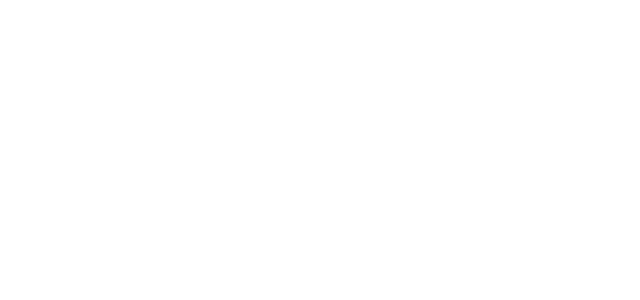
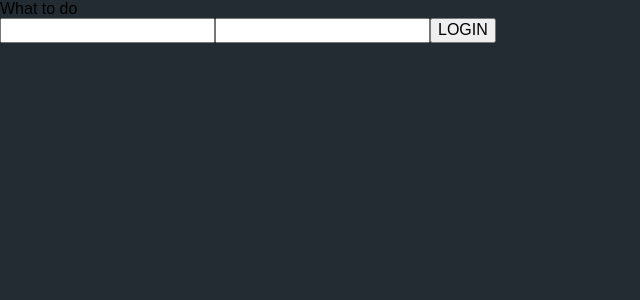
Before and after one commit to Agusdben/Todos-frontend, a React app: page / in a window 1280 px wide. Shown: the top 300 px of the page, without its empty margins (0-640 px from the left). Built offline with nearby package versions, Linux system fonts and the light colour scheme.

Commit message:
login services and localStorage for todos and user

```diff
--- a/package.json
+++ b/package.json
@@ -18,6 +18,7 @@
     "@fortawesome/free-brands-svg-icons": "6.1.1",
     "@fortawesome/free-solid-svg-icons": "6.1.1",
     "@fortawesome/react-fontawesome": "0.1.18",
+    "axios": "0.26.1",
     "babel-loader": "8.2.3",
     "css-loader": "6.5.1",
     "html-webpack-plugin": "5.5.0",
--- a/src/App.js
+++ b/src/App.js
@@ -1,11 +1,17 @@
 import React from 'react'
 
 import './App.css'
+import { Header } from './components/Header'
+import { Login } from './components/Login'
+import { UserContextProvider } from './context/userContext'
 
 export const App = () => {
   return (
-    <div id='app'>
-
-    </div>
+    <UserContextProvider>
+      <div id='app'>
+        <Header />
+        <Login />
+      </div>
+    </UserContextProvider>
   )
 }
--- a/src/Index.css
+++ b/src/Index.css
@@ -2,9 +2,13 @@
   box-sizing: border-box;
 }
 
+:root{
+  --main-color: #DADFF7 #5A7D7C #A0C1D1 #B5B2C2;
+}
 body{
   font-family: sans-serif;
   overflow-x: hidden;
+  background-color: #232C33;
 }
 
 a{
--- /dev/null
+++ b/src/components/Header/index.js
@@ -0,0 +1,9 @@
+import React from 'react'
+
+export const Header = () => {
+  return (
+    <header className='header'>
+      <div className=''>What to do</div>
+    </header>
+  )
+}
--- /dev/null
+++ b/src/components/Login/index.js
@@ -0,0 +1,29 @@
+import React, { useState } from 'react'
+import useUser from '../../hooks/useUser'
+
+export const Login = () => {
+  const [username, setUsername] = useState('')
+  const [password, setPassword] = useState('')
+  const { login } = useUser()
+
+  const handleUsername = (e) => {
+    setUsername(e.target.value)
+  }
+
+  const handlePassword = (e) => {
+    setPassword(e.target.value)
+  }
+
+  const handleLogin = (e) => {
+    e.preventDefault()
+    login({ username, password })
+  }
+
+  return (
+    <form onSubmit={handleLogin}>
+      <input type='text' value={username} onChange={handleUsername} />
+      <input type='password' value={password} onChange={handlePassword} />
+      <button>LOGIN</button>
+    </form>
+  )
+}
--- /dev/null
+++ b/src/context/userContext.js
@@ -0,0 +1,39 @@
+import React, { createContext, useState, useEffect } from 'react'
+import todosServices from '../services/todo'
+
+const userContext = createContext(null)
+
+export const UserContextProvider = ({ children }) => {
+  const [user, setUser] = useState(() => JSON.parse(window.localStorage.getItem('storedUser')))
+  const [todos, setTodos] = useState(null)
+  const [token, setToken] = useState(null)
+
+  useEffect(() => {
+    const getTodos = async () => {
+      const todos = await todosServices.getTodosXuser(user._id, user.token)
+      window.localStorage.setItem('storedTodos', JSON.stringify(todos))
+      setTodos(todos)
+    }
+
+    if (user) {
+      getTodos()
+      setToken(user.token)
+    }
+  }, [user])
+
+  return (
+    <userContext.Provider value={{
+      user,
+      todos,
+      token,
+      setUser,
+      setTodos,
+      setToken
+    }}
+    >
+      {children}
+    </userContext.Provider>
+  )
+}
+
+export default userContext
--- /dev/null
+++ b/src/helpers/api.js
@@ -0,0 +1 @@
+export const API_URL = 'http://localhost:3003/api'
--- /dev/null
+++ b/src/hooks/useUser.js
@@ -0,0 +1,54 @@
+import { useCallback, useContext, useState } from 'react'
+import userContext from '../context/userContext'
+import userServices from '../services/user'
+
+const useUser = () => {
+  const {
+    user,
+    todos,
+    token,
+    setUser,
+    setTodos,
+    setToken
+  } = useContext(userContext)
+
+  const [state, setState] = useState({ loading: false, error: false })
+
+  const login = useCallback(({ username, password }) => {
+    const loginService = async () => {
+      try {
+        const user = await userServices.login({ username, password })
+        window.localStorage.setItem('storedUser', JSON.stringify(user))
+        setUser(user)
+        setState({ loading: false, error: false })
+      } catch (e) {
+        setState({ loading: false, error: true })
+        window.localStorage.removeItem('storedUser') // fijarse si esta linea de verdad necesita existir
+        console.log(e)
+      }
+    }
+    setState({ loading: true, error: false })
+    loginService()
+  }, [setUser])
+
+  const logout = useCallback(() => {
+    window.localStorage.removeItem('storedUser')
+    setUser(null)
+    setTodos(null)
+    setToken(null)
+  }, [setUser, setTodos, setToken])
+
+  return {
+    user,
+    todos,
+    token,
+    setUser,
+    isLogged: Boolean(user),
+    isLoginLoading: state.loading,
+    hasLoginError: state.error,
+    login,
+    logout
+  }
+}
+
+export default useUser
--- /dev/null
+++ b/src/services/todo.js
@@ -0,0 +1,16 @@
+import axios from 'axios'
+import { API_URL } from '../helpers/api'
+
+const getTodosXuser = async (userID, token) => {
+  const config = {
+    headers: {
+      Authorization: `Bearer ${token}`
+    }
+  }
+  const { data } = await axios.get(`${API_URL}/todos/${userID}`, config)
+  return data
+}
+
+const exports = { getTodosXuser }
+
+export default exports
--- /dev/null
+++ b/src/services/user.js
@@ -0,0 +1,12 @@
+import axios from 'axios'
+import { API_URL } from '../helpers/api'
+
+const login = async (credentials) => {
+  const { data } = await axios.post(`${API_URL}/login`, credentials)
+  console.log({ credentials, data })
+  return data
+}
+
+const exports = { login }
+
+export default exports
```
Also changed, not shown: 1 other file (tests, documents, lock files or other folders).
